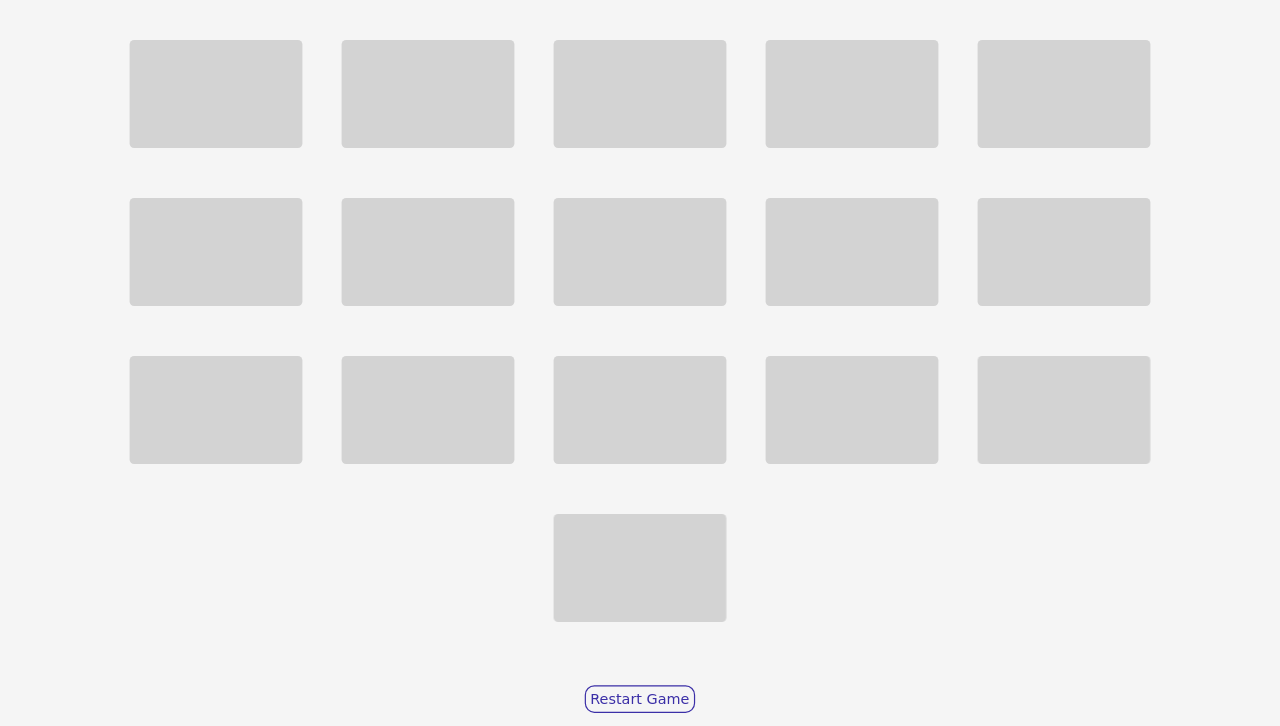
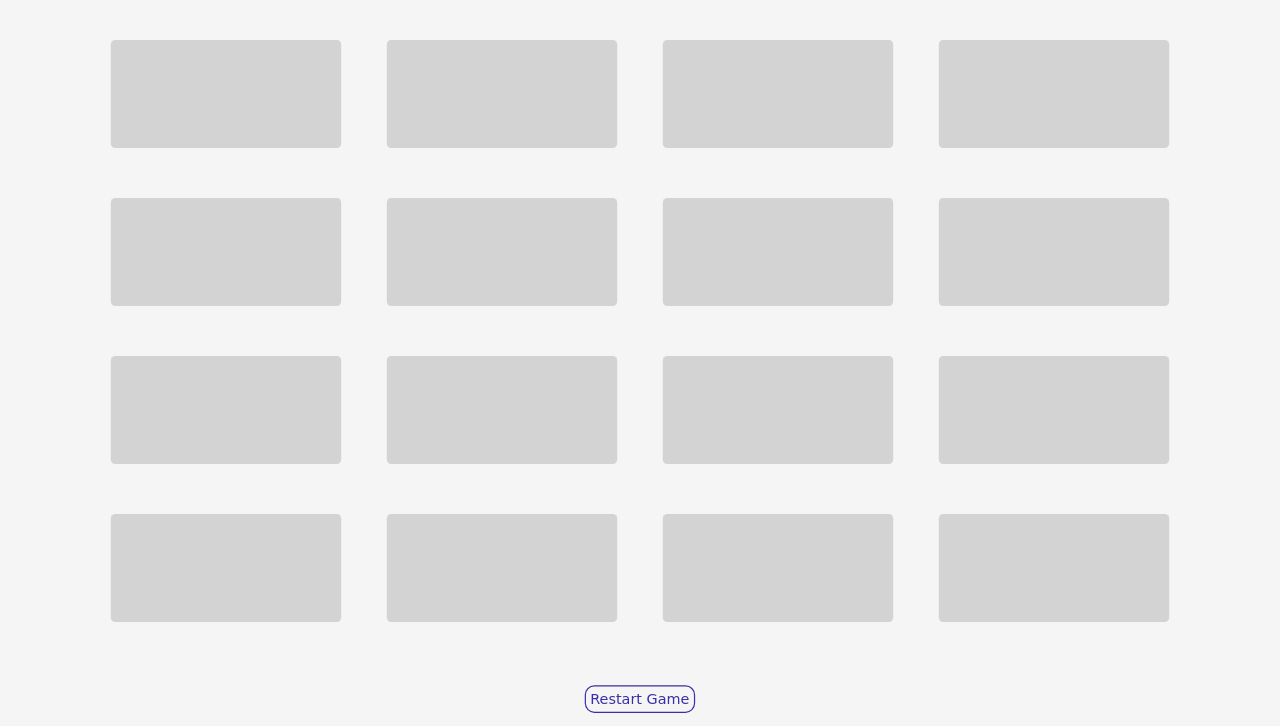
Before and after one commit to cng008/4.5_memory-game, a plain HTML site: page index.html in a window 1280 px wide. Both pictures are taken after a click on the button "Start Game". Shown: the part 100-826 px from the top of the page. Drawn offline with Linux system fonts and the light colour scheme; a web font is replaced by a local one.

Commit message:
fix card alignment on desktop

```diff
--- a/style.css
+++ b/style.css
@@ -1,6 +1,6 @@
 * {
   font-size: 40px;
-  font-family: "Pacifico", cursive;
+  font-family: 'Pacifico', cursive;
   text-align: center;
   background: whitesmoke;
 }
@@ -12,7 +12,7 @@ body {
 
 #game div {
   border: 1px solid none;
-  width: 15vw;
+  width: 20vw;
   height: 3em;
   margin: 10px;
   display: inline-block;
@@ -29,7 +29,7 @@ body {
 }
 
 button {
-  font-family: "Bakbak One", cursive;
+  font-family: 'Bakbak One', cursive;
   font-size: 0.6em;
   color: rgb(59, 47, 167);
   padding: 0.3em;
@@ -48,3 +48,31 @@ button:hover {
   display: none;
   transform: scale(0.6);
 }
+
+/* #alert {
+  position: absolute;
+  top: 25%;
+  left: 15vw;
+  margin: 35px;
+  width: 60vw;
+  height: 200px;
+  background-color: cadetblue;
+  text-align: center;
+}
+
+#alert-text,
+h1 {
+  font-family: Impact, Haettenschweiler, 'Arial Narrow Bold', sans-serif;
+  text-align: center;
+  color: rgb(236, 226, 213);
+  -webkit-text-stroke-width: 1px;
+  -webkit-text-stroke-color: black;
+}
+
+reset {
+  width: 50%;
+  height: 40%;
+  font-size: 1.5rem;
+  border: solid rgb(236, 226, 213);
+  background-color: transparent;
+} */
```
